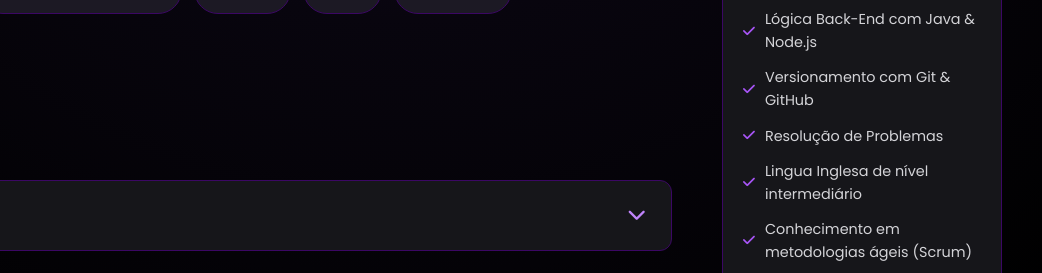
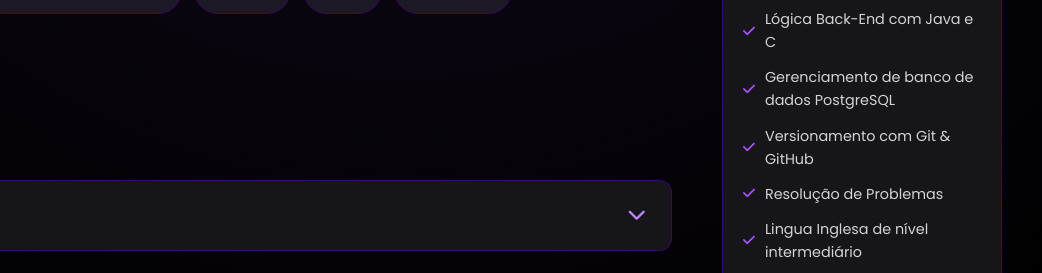
Before and after one commit to LorenzoSchaffer/Curriculo_Lorenzo_Schaffer, a website: page public/index.html in a window 1280 px wide. Shown: the part 493-766 px from the top of the page, 238-1280 px from the left. Drawn offline with Linux system fonts and the light colour scheme.

Commit message:
Adcionando Banco de Dados

```diff
--- a/public/index.html
+++ b/public/index.html
@@ -99,7 +99,7 @@
                   </h3>
                   <p>
                     Projeto full-stack implementando um currículo online utilizando HTML/CSS no
-                    front-end e Node.js no back-end.
+                    front-end.
                   </p>
                 </div>
 
@@ -215,7 +215,8 @@
         <ul class="lista-competencias">
           <li><i class="fa-solid fa-check"></i> Desenvolvimento Web Front-End(CSS, HTML e JavaScript)</li>
           <li><i class="fa-solid fa-check"></i> Lógica de Programação & Algoritmos</li>
-          <li><i class="fa-solid fa-check"></i> Lógica Back-End com Java & Node.js</li>
+          <li><i class="fa-solid fa-check"></i> Lógica Back-End com Java e C</li>
+          <li><i class="fa-solid fa-check"></i> Gerenciamento de banco de dados PostgreSQL</li>
           <li><i class="fa-solid fa-check"></i> Versionamento com Git & GitHub</li>
           <li><i class="fa-solid fa-check"></i> Resolução de Problemas</li>
           <li><i class="fa-solid fa-check"></i> Lingua Inglesa de nível intermediário</li>
```
